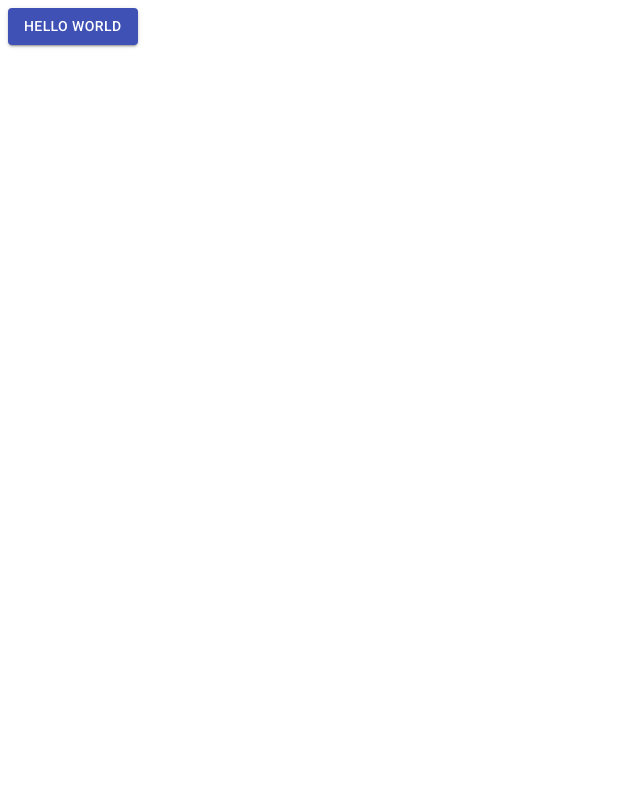
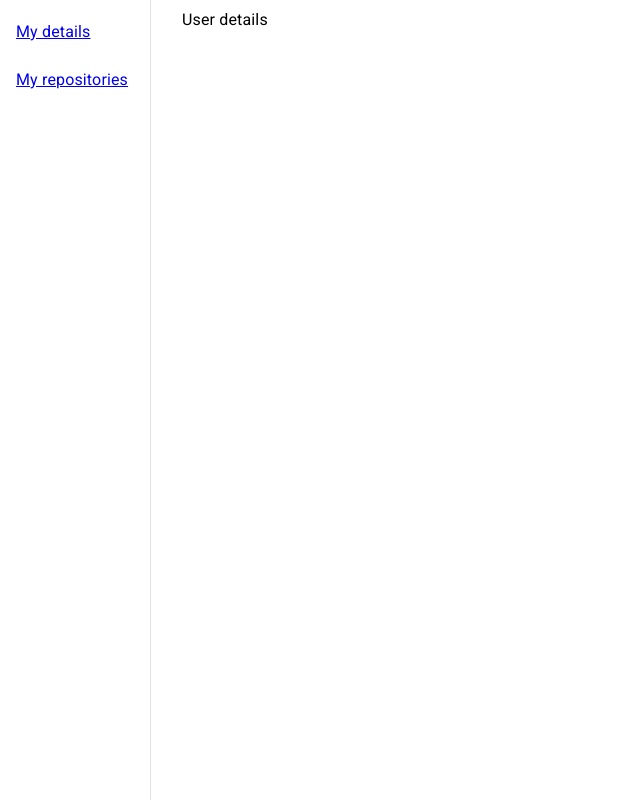
Before and after one commit to TamarixGallica/github-thingy, a React (Create React App) app: page /me in a window 1280 px wide. Shown: the whole page, without its empty margins (0-640 px from the left). Built offline with nearby package versions, Linux system fonts and the light colour scheme.

Commit message:
Add crude navigation and placeholder pages

```diff
--- a/src/App.js
+++ b/src/App.js
@@ -1,10 +1,23 @@
 import React from 'react';
-import Button from '@material-ui/core/Button';
+import { BrowserRouter as Router, Switch, Route } from "react-router-dom";
+import UserDetails from './containers/UserDetails';
+import UserRepositories from './containers/UserRepositories';
+import Navigation from './components/Menu';
 
 const App = () => (
-  <Button variant="contained" color="primary">
-    Hello world
-  </Button>
+  <Router>
+    <Navigation />
+    <div style={{ marginLeft: 150 }}>
+      <Switch>
+        <Route exact path="/me">
+          <UserDetails />
+        </Route>
+        <Route exact path="/me/repositories">
+          <UserRepositories />
+        </Route>
+      </Switch>
+    </div>
+  </Router>
 );
 
 export default App;
--- /dev/null
+++ b/src/components/Menu.js
@@ -0,0 +1,41 @@
+import React from 'react';
+import { Link } from 'react-router-dom';
+import { Drawer, List, ListItem, ListItemText, makeStyles } from '@material-ui/core';
+
+const navigationWidth = 150;
+
+const useStyles = makeStyles(() => ({
+  root: {
+    display: 'flex',
+  },
+  drawer: {
+    width: navigationWidth,
+    flexShrink: 0,
+  },
+  drawerPaper: {
+    width: navigationWidth,
+  },
+}));
+
+const Navigation = () => {
+  const classes = useStyles();
+  return (
+    <div className={classes.root}>
+      <Drawer className={classes.drawer} classes={{ paper: classes.drawerPaper }} variant="permanent" anchor="left">
+        <List>
+          {
+            [{ text: 'My details', link: '/me' }, { text: 'My repositories', link: '/me/repositories' }].map(({ text, link }) => (
+              <ListItem key={text}>
+                <Link to={link}>
+                  <ListItemText primary={text} />
+                </Link>
+              </ListItem>
+            ))
+          }
+        </List>
+      </Drawer>
+    </div>
+  );
+}
+
+export default Navigation;
--- /dev/null
+++ b/src/containers/UserDetails.js
@@ -0,0 +1,12 @@
+import React from 'react';
+import { Container, Box, Typography } from '@material-ui/core';
+
+const UserDetails = () => (
+  <Container>
+    <Box>
+      <Typography>User details</Typography>
+    </Box>
+  </Container>
+);
+
+export default UserDetails;
--- /dev/null
+++ b/src/containers/UserRepositories.js
@@ -0,0 +1,12 @@
+import React from 'react';
+import { Container, Box, Typography } from '@material-ui/core';
+
+const UserRepositories = () => (
+  <Container>
+    <Box>
+      <Typography>My repositories</Typography>
+    </Box>
+  </Container>
+);
+
+export default UserRepositories;
```
